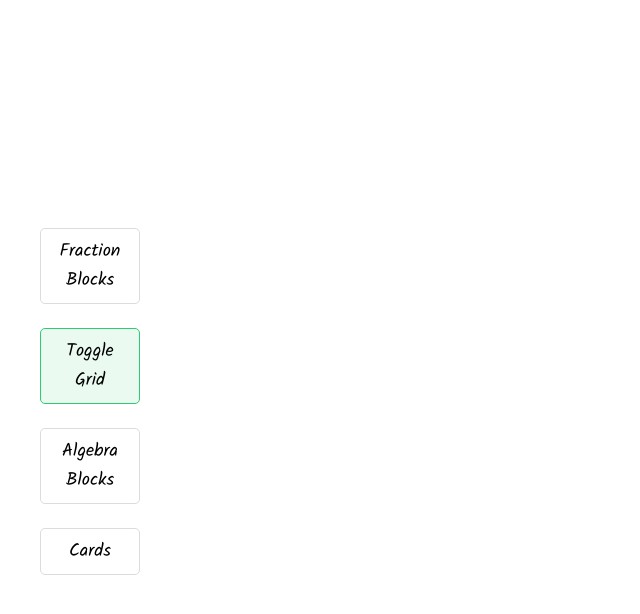
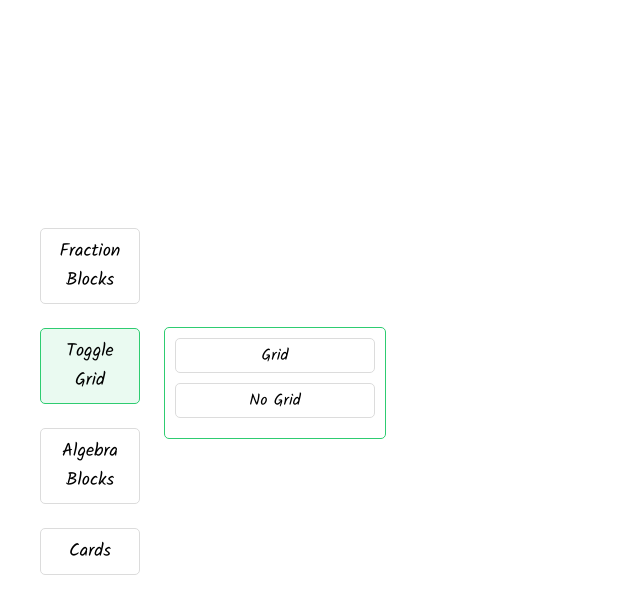
Before and after one commit to jaedoherty/algebra, a React (Create React App) app: page / in a window 1280 px wide. Both pictures are taken after a click on the button "Toggle Grid". Shown: the top 614 px of the page, without its empty margins (0-640 px from the left). Built offline with nearby package versions, Linux system fonts and the light colour scheme.

Commit message:
Add grid toggle

```diff
--- a/src/App.js
+++ b/src/App.js
@@ -1,13 +1,15 @@
 import Canvas from './components/Canvas/Canvas';
 import Toolbar from './components/Toolbar/Toolbar'
+import { useState } from 'react';
 
 import './App.css';
 
 function App() {
+  const [isGridShown, setIsGridShown] = useState(false)
   return (
     <div className="App">
-      <Toolbar />
-      <Canvas />
+      <Toolbar setIsGridShown={setIsGridShown}/>
+      <Canvas isGridShown={isGridShown}/>
     </div>
   );
 }
--- a/src/components/Canvas/Canvas.jsx
+++ b/src/components/Canvas/Canvas.jsx
@@ -8,11 +8,11 @@ import Rectangle from "../../classes/Rectangle";
 
 import "./Canvas.css";
 
-const Canvas = () => {
+const Canvas = (props) => {
   const canvasRef = useRef(null);
   const [shapes, setShapes] = useState([]);
 
-  const drawShapes = useCallback(() => {
+  const clearCanvas = () => {
     if (canvasRef.current) {
       canvasRef.current
         .getContext("2d")
@@ -22,27 +22,60 @@ const Canvas = () => {
           canvasRef.current.clientWidth,
           canvasRef.current.clientHeight
         );
-      // Draw all the shapes
+    }
+  };
+
+  const drawSelection = useCallback(() => {
+    shapes.forEach((shape) => {
+      if (shape.isSelected) {
+        shape.drawSelection();
+      }
+    });
+  }, [shapes]);
+
+  const drawGrid = () => {
+    const context = canvasRef.current.getContext("2d");
+    let squareSize = 35;
+    context.beginPath();
+    context.strokeStyle = "lightgrey";
+    for (let x = 0; x < canvasRef.current.clientWidth; x += squareSize) {
+      context.moveTo(x, 0);
+      context.lineTo(x, canvasRef.current.clientHeight);
+    }
+    for (let y = 0; y < canvasRef.current.clientHeight; y += squareSize) {
+      context.moveTo(0, y);
+      context.lineTo(canvasRef.current.clientWidth, y);
+    }
+    context.stroke();
+  };
+
+  const drawShapes = useCallback(() => {
+    if (canvasRef.current) {
+      // // Draw all the shapes
       shapes.forEach((shape) => {
         shape.draw();
       });
-      // draw selection after drawing all the shapes so that it is drawn on top of everything
-      shapes.forEach((shape) => {
-        if (shape.isSelected) {
-          // shape.draw();
-          shape.drawSelection();
-        }
-      });
     }
   }, [shapes]);
+
+  const drawCanvas = useCallback(() => {
+    if (canvasRef.current) {
+      clearCanvas();
+      if (props.isGridShown) drawGrid();
+      // Draw all the shapes
+      drawShapes();
+      // draw selection after drawing all the shapes so that it is drawn on top of everything
+      drawSelection();
+    }
+  }, [drawSelection, drawShapes, props.isGridShown]);
 
   const resizeCanvas = useCallback(() => {
     if (canvasRef.current) {
       canvasRef.current.width = window.innerWidth;
       canvasRef.current.height = window.innerHeight;
     }
-    drawShapes();
-  }, [drawShapes]);
+    drawCanvas();
+  }, [drawCanvas]);
 
   const initialize = () => {
     window.addEventListener("resize", resizeCanvas);
@@ -86,13 +119,8 @@ const Canvas = () => {
   }, [resizeCanvas]);
 
   useEffect(() => {
-    drawShapes();
-  }, [shapes, drawShapes]);
-
-  const redraw = () => {
-    const newShapes = [...shapes];
-    setShapes(newShapes);
-  };
+    drawCanvas()
+  }, [props.isGridShown, drawSelection, drawShapes, drawCanvas]);
 
   const onClick = (e) => {
     let hasSelected = false;
@@ -107,7 +135,7 @@ const Canvas = () => {
       } else {
         shape.onClick(false);
       }
-      redraw();
+      drawCanvas();
     }
   };
 
--- /dev/null
+++ b/src/components/GridMenu/GridMenu.css
@@ -0,0 +1,28 @@
+.grid-menu {
+    display: flex;
+    flex-direction: column;
+    width: 200px;
+    background: white;
+    border: 1px solid #2ecc71;
+    position: absolute;
+    left: 164px;
+    top: 111px;
+    border-radius: 5px;
+    padding: 10px;
+}
+
+.grid-button {
+  background: none;
+  border: 1px solid gainsboro;
+  border-radius: 5px;
+  font-family: inherit;
+  margin-bottom: 10px;
+  cursor: pointer;
+  height: 35px;
+  font-size: 16px;
+}
+
+.grid-button:hover {
+    border-color: #2ecc71;
+    background-color: #eafaf1;
+}
--- /dev/null
+++ b/src/components/GridMenu/GridMenu.jsx
@@ -0,0 +1,16 @@
+import "./GridMenu.css";
+
+const GridMenu = (props) => {
+  return (
+    <div className="grid-menu">
+      <button className={`grid-button`} onClick={() => props.setIsGridShown(true)}>
+        Grid
+      </button>
+      <button className={`grid-button`} onClick={() => props.setIsGridShown(false)}>
+        No Grid
+      </button>
+    </div>
+  );
+};
+
+export default GridMenu;
--- a/src/components/Toolbar/Toolbar.jsx
+++ b/src/components/Toolbar/Toolbar.jsx
@@ -1,5 +1,6 @@
 import ToolbarButton from "../ToolbarButton/ToolbarButton";
 import FractionBlocks from "../FractionBlocks/FractionBlocks";
+import GridMenu from "../GridMenu/GridMenu";
 import { useState } from "react";
 
 import "./Toolbar.css";
@@ -56,6 +57,7 @@ const Toolbar = (props) => {
           onClick={handleToggleGridClick}
           isActive={isToggleGridOpen}
         />
+        {isToggleGridOpen && <GridMenu setIsGridShown={props.setIsGridShown}/>}
       </li>
       <li className="toolbar-item">
         <ToolbarButton
```
